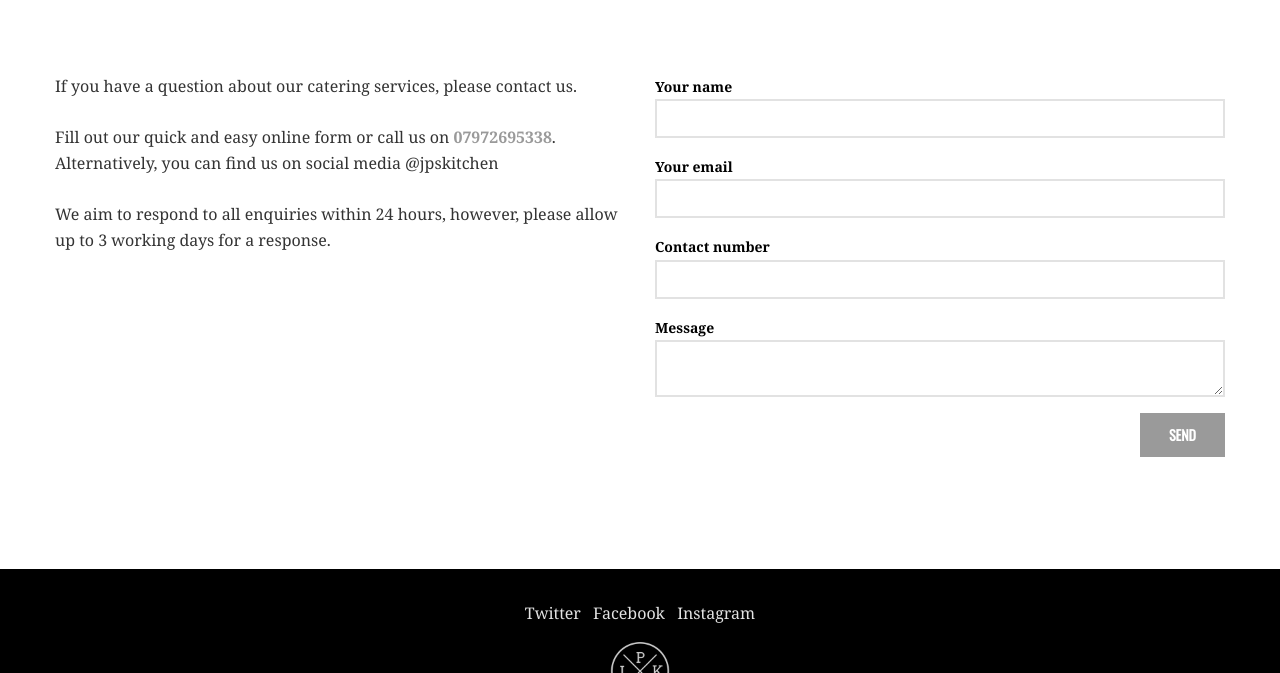
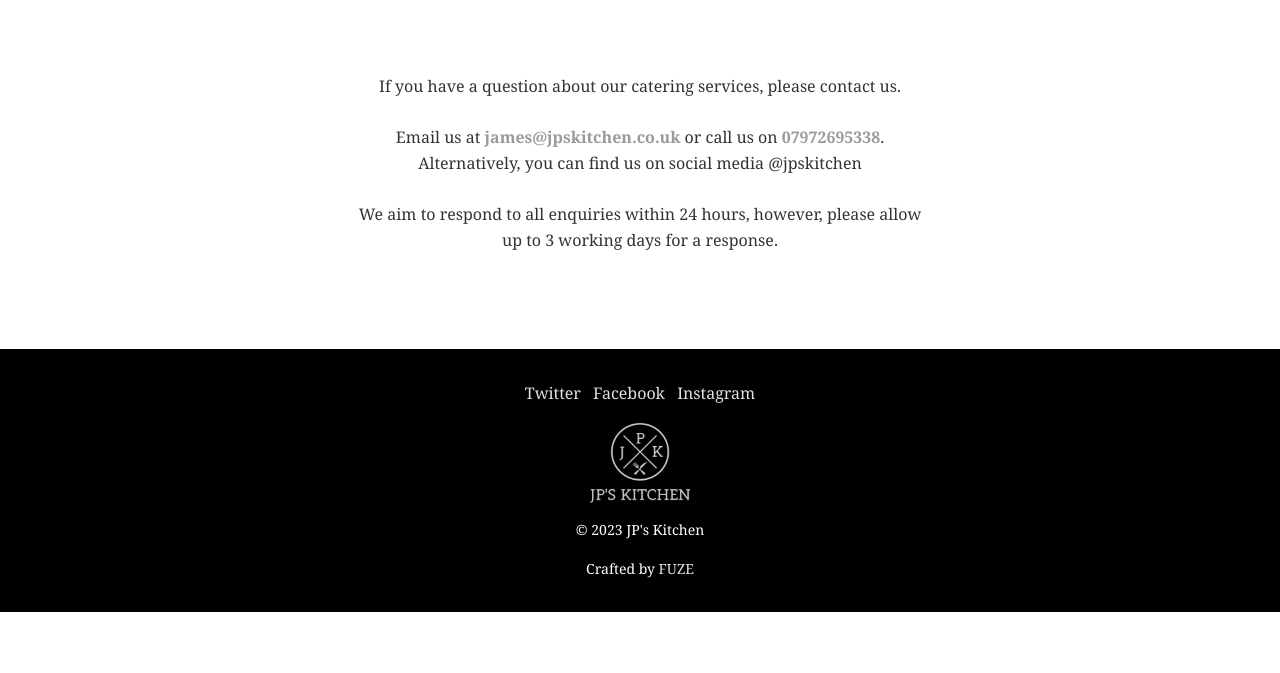
Before and after one commit to wearefuze/jps-kitchen-static, a plain HTML site: page contact.html in a window 1280 px wide. Shown: the part 822-1495 px from the top of the page. After the commit the page ends 1434 px from the top, so only its background shows below. Drawn offline with nearby package versions, Linux system fonts and the light colour scheme.

Commit message:
Remove contact form

```diff
--- a/contact.html
+++ b/contact.html
@@ -133,23 +133,8 @@
 </div>
 <div class='content'>
 <div class='row'>
-<div class='medium-6 columns'>
-<div>If you have a question about our catering services, please contact us. <br>&nbsp;<br>Fill out our quick and easy online form or call us on <a href="tel:07972695338"><strong>07972695338</strong></a>. Alternatively, you can find us on social media @jpskitchen<br>&nbsp;<br>We aim to respond to all enquiries within 24 hours, however, please allow up to 3 working days for a response.</div>
-</div>
-<div class='medium-6 columns'>
-<div class='contact-form'>
-<div class='form-wrapper'>
-<form novalidate="novalidate" class="simple_form new_inquiry" id="new_inquiry" action="contact/index.html" accept-charset="UTF-8" data-remote="true" method="post"><input name="utf8" type="hidden" value="&#x2713;" /><div class="input string required inquiry_name"><label class="string required" for="inquiry_name">Your name</label><input class="string required" type="text" name="inquiry[name]" id="inquiry_name" /></div>
-<div class="input email required inquiry_email"><label class="email required" for="inquiry_email">Your email</label><input class="string email required" type="email" name="inquiry[email]" id="inquiry_email" /></div>
-<div class="input tel optional inquiry_phone"><label class="tel optional" for="inquiry_phone">Contact number</label><input class="string tel optional" type="tel" name="inquiry[phone]" id="inquiry_phone" /></div>
-<div class="input text required inquiry_message"><label class="text required" for="inquiry_message">Message</label><textarea rows="2" class="text required" name="inquiry[message]" id="inquiry_message">
-</textarea></div>
-<input type="submit" name="commit" value="Send" class="button float-right" data-disable-with="Send" />
-</form>
-<p class='failure-message hide'>Please check the below errors and resend</p>
-</div>
-</div>
-
+<div class='medium-push-3 medium-6 columns text-center'>
+<div>If you have a question about our catering services, please contact us. <br>&nbsp;<br>Email us at <strong><a href="mailto:james@jpskitchen.co.uk">james@jpskitchen.co.uk</a></strong> or call us on <a href="tel:07972695338"><strong>07972695338</strong></a>. Alternatively, you can find us on social media @jpskitchen<br>&nbsp;<br>We aim to respond to all enquiries within 24 hours, however, please allow up to 3 working days for a response.</div>
 </div>
 </div>
 </div>
```
